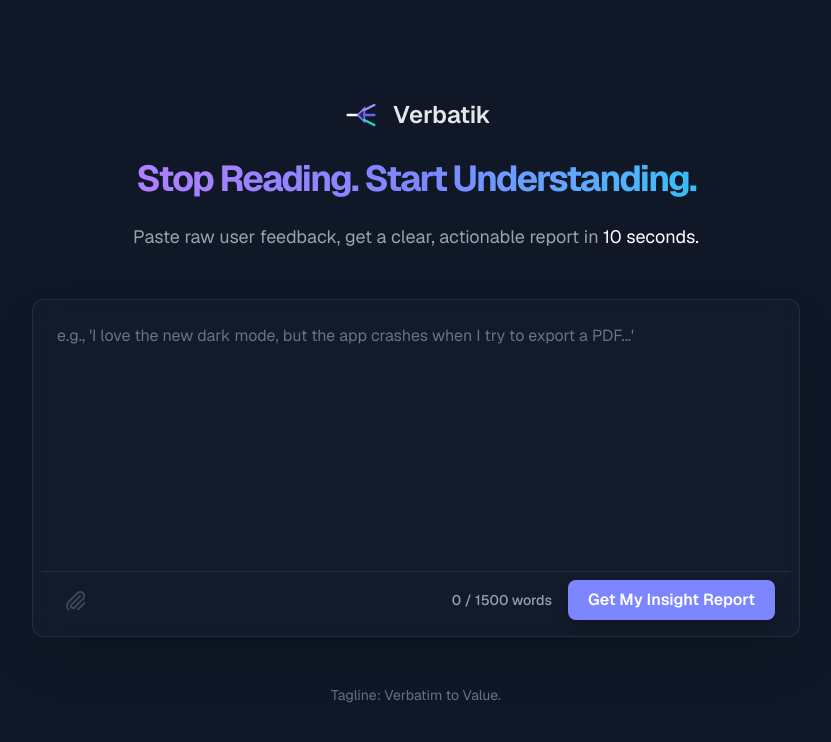
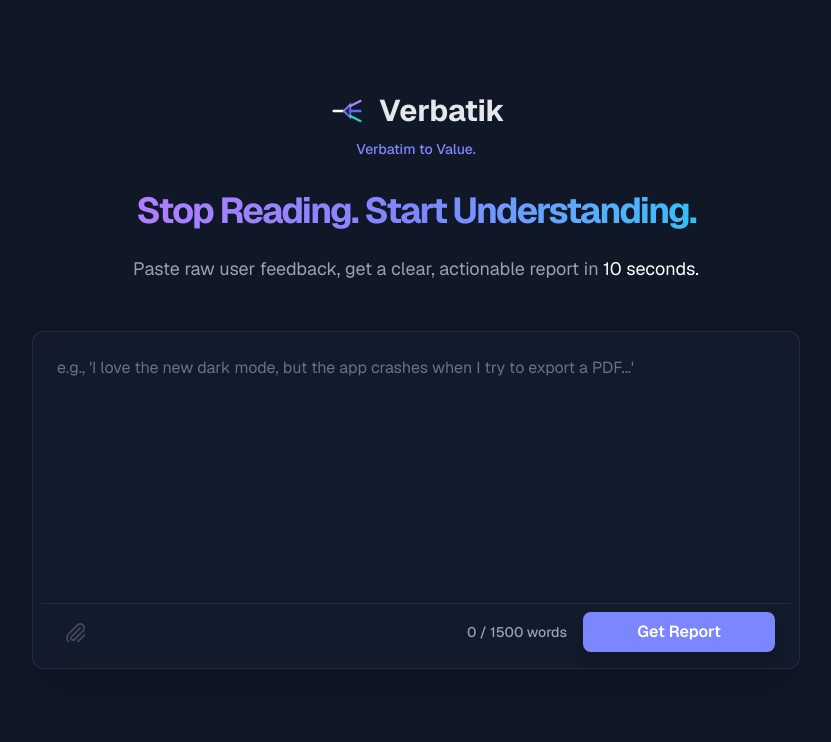
Before and after one commit to vipin-io/verbatik, a Next.js app: page / in a window 1280 px wide. Shown: the top 742 px of the page, without its empty margins (224-1055 px from the left). Built offline with nearby package versions, Linux system fonts and the light colour scheme.

Commit message:
changed button text

```diff
--- a/app/page.tsx
+++ b/app/page.tsx
@@ -1,9 +1,9 @@
 // File: app/page.tsx
-// v2.3: Re-applied the vibrant gradient to the headline for a more dynamic feel.
+// v2.6: Implemented a professional, non-resizing loading state for a superior user experience.
 
 'use client';
 
-import { useState } from 'react';
+import { useState, useEffect } from 'react';
 import { useRouter } from 'next/navigation';
 import { Logo } from './components/Logo';
 
@@ -13,11 +13,36 @@
   </svg>
 );
 
+const loadingMessages = [
+  "Connecting to AI...",
+  "Analyzing themes...",
+  "Sifting through feedback...",
+  "Generating insights...",
+  "Finalizing your report...",
+];
+
 export default function HomePage() {
   const [text, setText] = useState('');
   const [isLoading, setIsLoading] = useState(false);
+  const [loadingMessage, setLoadingMessage] = useState('');
   const [error, setError] = useState('');
   const router = useRouter();
+
+  useEffect(() => {
+    let interval: NodeJS.Timeout;
+    if (isLoading) {
+      let messageIndex = 0;
+      setLoadingMessage(loadingMessages[messageIndex]);
+      interval = setInterval(() => {
+        messageIndex = (messageIndex + 1) % loadingMessages.length;
+        setLoadingMessage(loadingMessages[messageIndex]);
+      }, 2000);
+    } else {
+      setLoadingMessage('');
+    }
+    return () => clearInterval(interval);
+  }, [isLoading]);
+
 
   const wordCount = text.trim() === '' ? 0 : text.trim().split(/\s+/).length;
   const WORD_LIMIT = 1500;
@@ -46,34 +71,31 @@
     } catch (err) {
       const errorMessage = err instanceof Error ? err.message : 'An unknown error occurred.';
       setError(errorMessage);
-    } finally {
       setIsLoading(false);
     }
   };
 
   return (
-    // REFINED: Added a "spotlight" effect to the background for a more dynamic feel
     <div className="flex flex-col items-center justify-center min-h-screen bg-gray-900 p-4 font-sans text-white overflow-hidden">
       <div className="absolute inset-0 -z-10 h-full w-full bg-white bg-[linear-gradient(to_right,#f0f0f0_1px,transparent_1px),linear-gradient(to_bottom,#f0f0f0_1px,transparent_1px)] bg-[size:6rem_4rem] [mask-image:radial-gradient(ellipse_80%_50%_at_50%_0%,#000_70%,transparent_100%)] opacity-5"></div>
 
       <div className="w-full max-w-3xl mx-auto text-center">
-        {/* REFINED: A cleaner, more professional brand lock-up */}
-        <div className="flex items-center justify-center gap-3 mb-6">
-          <Logo />
-          <span className="text-2xl font-semibold text-gray-200">Verbatik</span>
+        <div className="flex flex-col items-center justify-center gap-2 mb-8">
+          <div className="flex items-center gap-3">
+            <Logo />
+            <span className="text-3xl font-bold text-gray-200">Verbatik</span>
+          </div>
+          <p className="text-sm text-indigo-400 font-medium">Verbatim to Value.</p>
         </div>
 
-        {/* REFINED: Headline is now a single, powerful line with the vibrant gradient */}
         <h1 className="text-4xl font-bold tracking-tighter bg-gradient-to-r from-purple-400 via-indigo-400 to-cyan-400 text-transparent bg-clip-text">
           Stop Reading. Start Understanding.
         </h1>
 
-        {/* REFINED: Sub-headline is more stylized and better spaced */}
         <p className="mt-6 text-lg text-gray-400 max-w-xl mx-auto">
           Paste raw user feedback, get a clear, actionable report in <span className="text-white">10 seconds.</span>
         </p>
 
-        {/* REFINED: Added more vertical space to let the content breathe */}
         <form onSubmit={handleSubmit} className="w-full mt-12 bg-gray-800/20 border border-gray-700/50 rounded-xl shadow-2xl p-2 transition-all duration-300 focus-within:ring-2 focus-within:ring-indigo-500 backdrop-blur-md">
           <div className="relative">
             <textarea
@@ -99,7 +121,7 @@
               <button
                 type="submit"
                 disabled={isLoading || text.trim() === '' || wordCount > WORD_LIMIT}
-                className="px-5 py-2 font-semibold text-white bg-indigo-600 rounded-lg shadow-lg hover:bg-indigo-700 disabled:bg-indigo-400 disabled:cursor-not-allowed transition-all duration-200 focus:outline-none focus:ring-2 focus:ring-offset-2 focus:ring-offset-gray-900 focus:ring-indigo-500"
+                className="px-5 py-2 w-48 text-center font-semibold text-white bg-indigo-600 rounded-lg shadow-lg hover:bg-indigo-700 disabled:bg-indigo-400 disabled:cursor-not-allowed transition-all duration-200 focus:outline-none focus:ring-2 focus:ring-offset-2 focus:ring-offset-gray-900 focus:ring-indigo-500"
               >
                 {isLoading ? (
                   <div className="flex items-center justify-center">
@@ -107,23 +129,19 @@
                       <circle className="opacity-25" cx="12" cy="12" r="10" stroke="currentColor" strokeWidth="4"></circle>
                       <path className="opacity-75" fill="currentColor" d="M4 12a8 8 0 018-8V0C5.373 0 0 5.373 0 12h4zm2 5.291A7.962 7.962 0 014 12H0c0 3.042 1.135 5.824 3 7.938l3-2.647z"></path>
                     </svg>
-                    Analyzing...
+                    <span>Analyzing...</span>
                   </div>
-                ) : 'Get My Insight Report'}
+                ) : 'Get Report'}
               </button>
             </div>
           </div>
         </form>
 
-        {error && (
-            <div className="mt-4 text-center p-3 bg-red-900/50 border border-red-700 rounded-lg">
-                <p className="text-red-400 font-medium">{error}</p>
-            </div>
-        )}
-
-        <p className="text-center mt-12 text-sm text-gray-500">
-            Tagline: Verbatim to Value.
-        </p>
+        {/* REFINED: Loading messages and errors now appear outside the form */}
+        <div className="mt-4 text-center h-6">
+            {isLoading && <p className="text-indigo-400 animate-pulse">{loadingMessage}</p>}
+            {error && <p className="text-red-400 font-medium">{error}</p>}
+        </div>
       </div>
     </div>
   );
```
